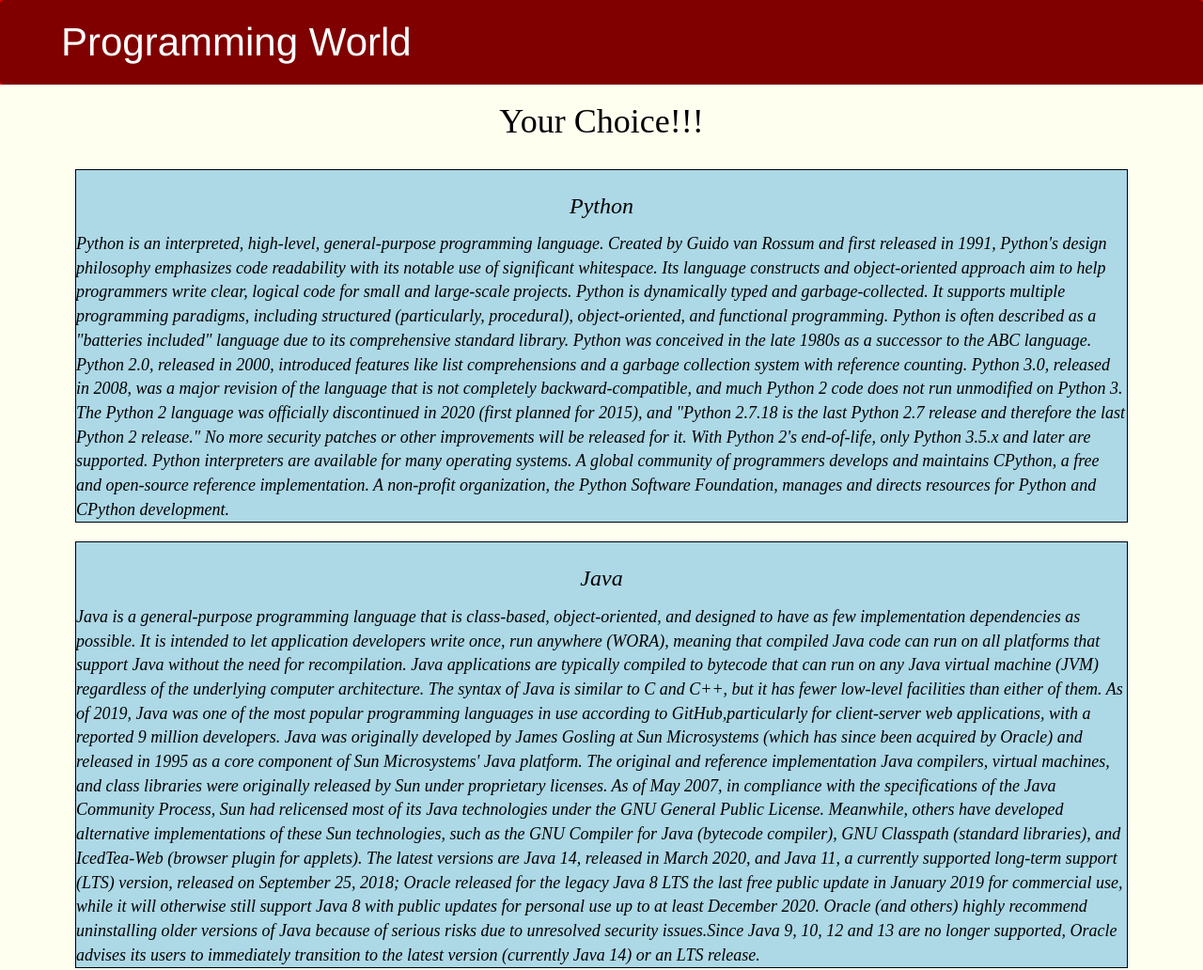
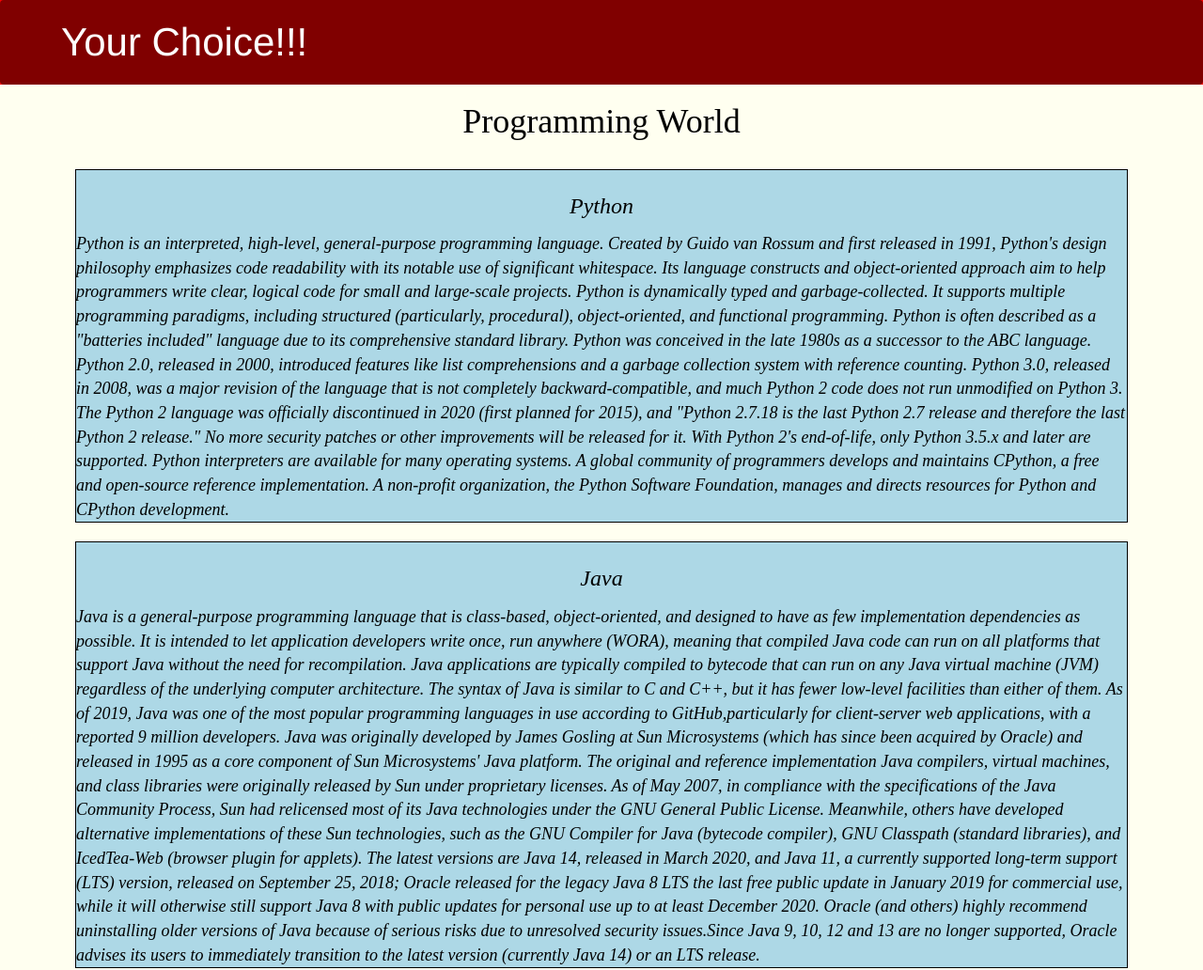
Before and after one commit to sauravwaghade19/HTML-CSS-JS, a plain HTML site: page Module3-Solutions/index.html in a window 1280 px wide. Shown: the top 1032 px of the page at 94% size. Drawn offline with Linux system fonts and the light colour scheme.

```diff
--- a/Module3-Solutions/index.html
+++ b/Module3-Solutions/index.html
@@ -15,7 +15,7 @@
       <div class="container">
         <div class="navbar-header">
           <div class="navbar-brand">
-            <p class="nav-brand">Programming World</p>
+            <p class="nav-brand">Your Choice!!!</p>
           </div>
 
           <button type="button" class="navbar-toggle collapsed" data-toggle="collapse" data-target="#collapsable-nav" aria-expanded="true">
@@ -45,7 +45,7 @@
     </nav>
   	</header>
 
-	<h1 class="text-center">Your Choice!!!</h1>
+	<h1 class="text-center">Programming World</h1>
 
 	<div class="row container container-fluid">
 	<div class="col-md-12 col-sm-12 col-xs-12" id="python-div">
```
